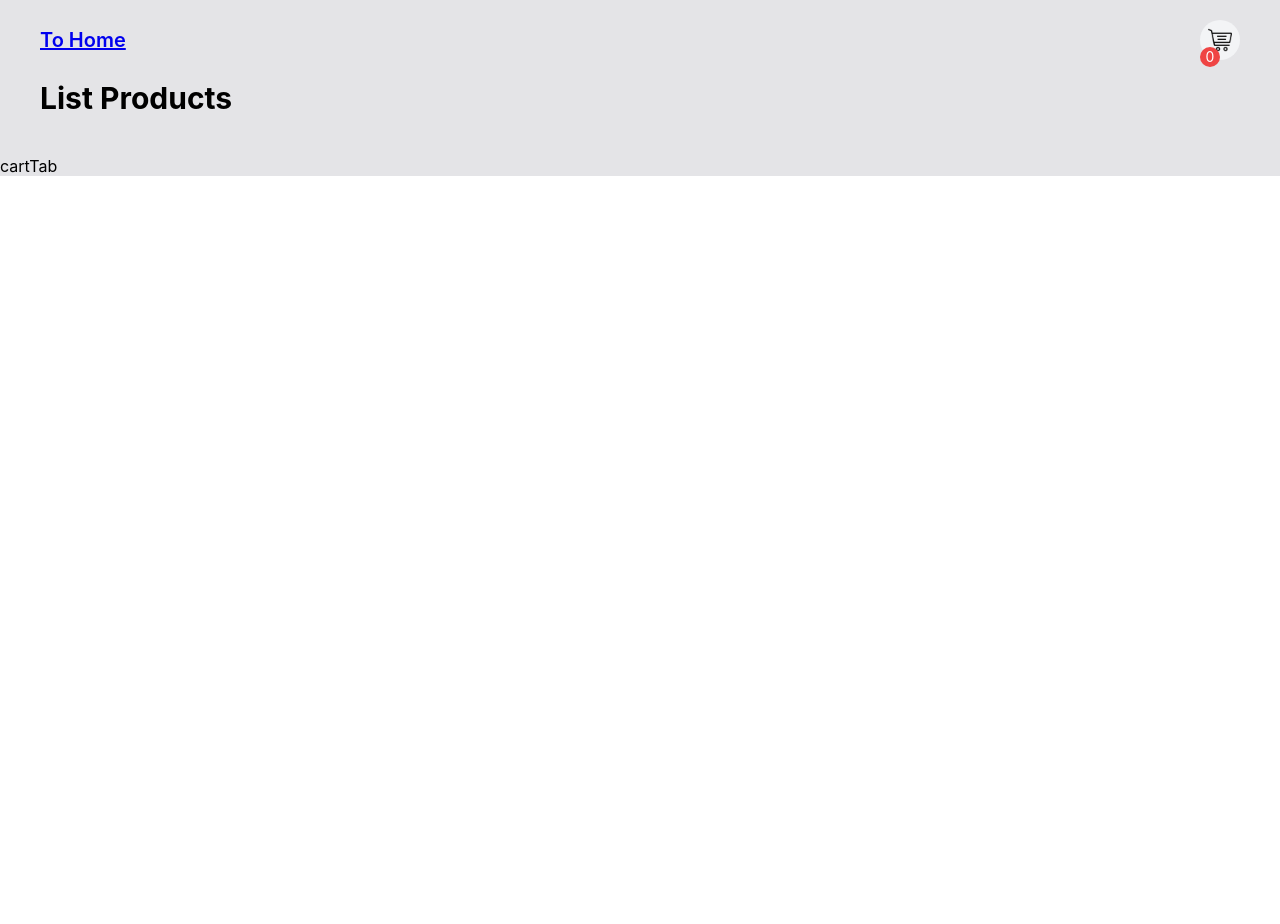
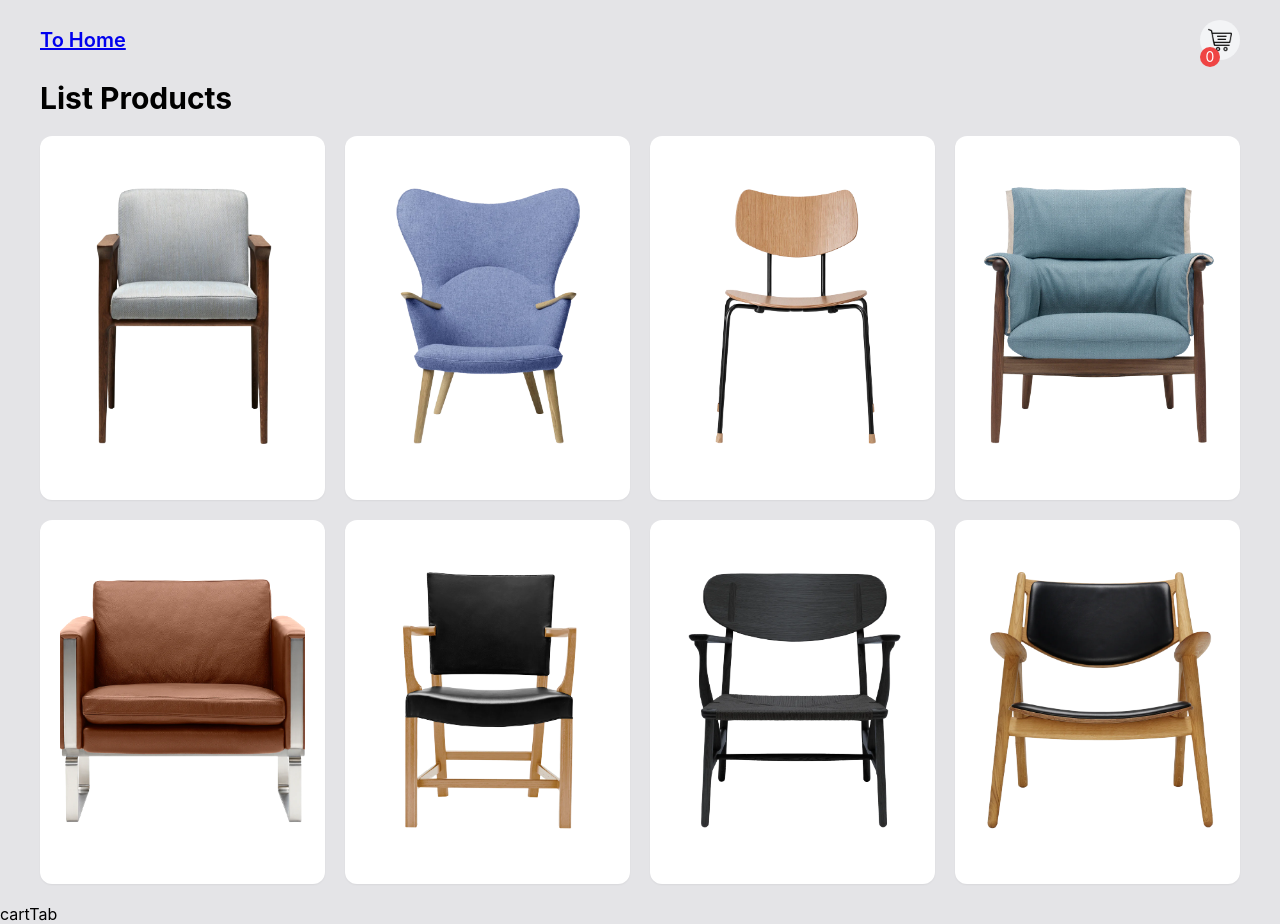
Before and after one commit to 0trava/Shopping-cart-react, a React (Create React App) app: page / in a window 1280 px wide. Before the commit the page ends 800 px from the top, so only its background shows below. Built offline with nearby package versions, Linux system fonts and the light colour scheme.

Commit message:
add product cart

```diff
--- /dev/null
+++ b/src/components/productCart.jsx
@@ -0,0 +1,20 @@
+import React from 'react';
+import { Link } from 'react-router-dom';
+
+const ProductCart = (props) => {
+    const {id, name, price, image, slug} = props.data;
+
+
+  return (
+    <div className='bg-white p-5 rounded-xl shadow-sm'>
+        <Link to={slug}>
+            <img src={image} alt="" className='w-full h-80 object-cover object-top drop-shadow-[0_80px_30px_#0007]'/>
+
+        </Link>
+
+
+    </div>
+  )
+}
+
+export default ProductCart
--- a/src/pages/home.jsx
+++ b/src/pages/home.jsx
@@ -1,9 +1,18 @@
-import React from 'react'
+import React from 'react';
+import {products} from '../products';
+import ProductCart from 'components/productCart';
 
 const Home = () => {
   return (
     <div>
         <h1 className='text-3xl my-5'>List Products</h1>
+        <div className='grid lg:grid-cols-4 md:grid-cols-3 sm:grid-cols-2 gap-5'>
+            {products.map((product, key) =>
+                <ProductCart key={key} data={product}/>
+
+            )}
+
+        </div>
 
     </div>
   )
--- a/src/products.js
+++ b/src/products.js
@@ -6,6 +6,8 @@ import imageProduct5 from './assets/images/5.png'
 import imageProduct6 from './assets/images/6.png'
 import imageProduct7 from './assets/images/7.png'
 import imageProduct8 from './assets/images/8.png'
+
+
 export const products = [
     {
         id: 1,
```
